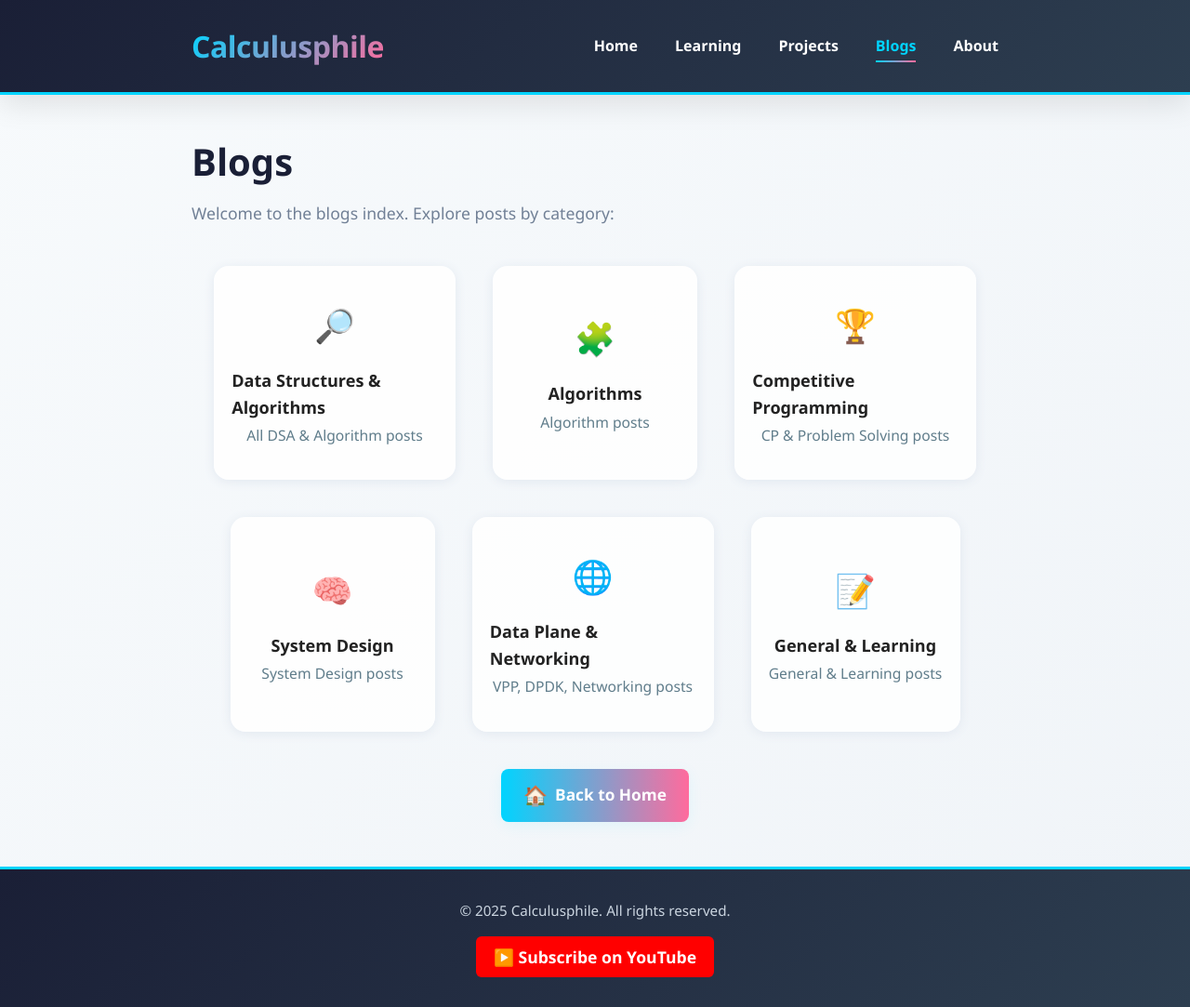
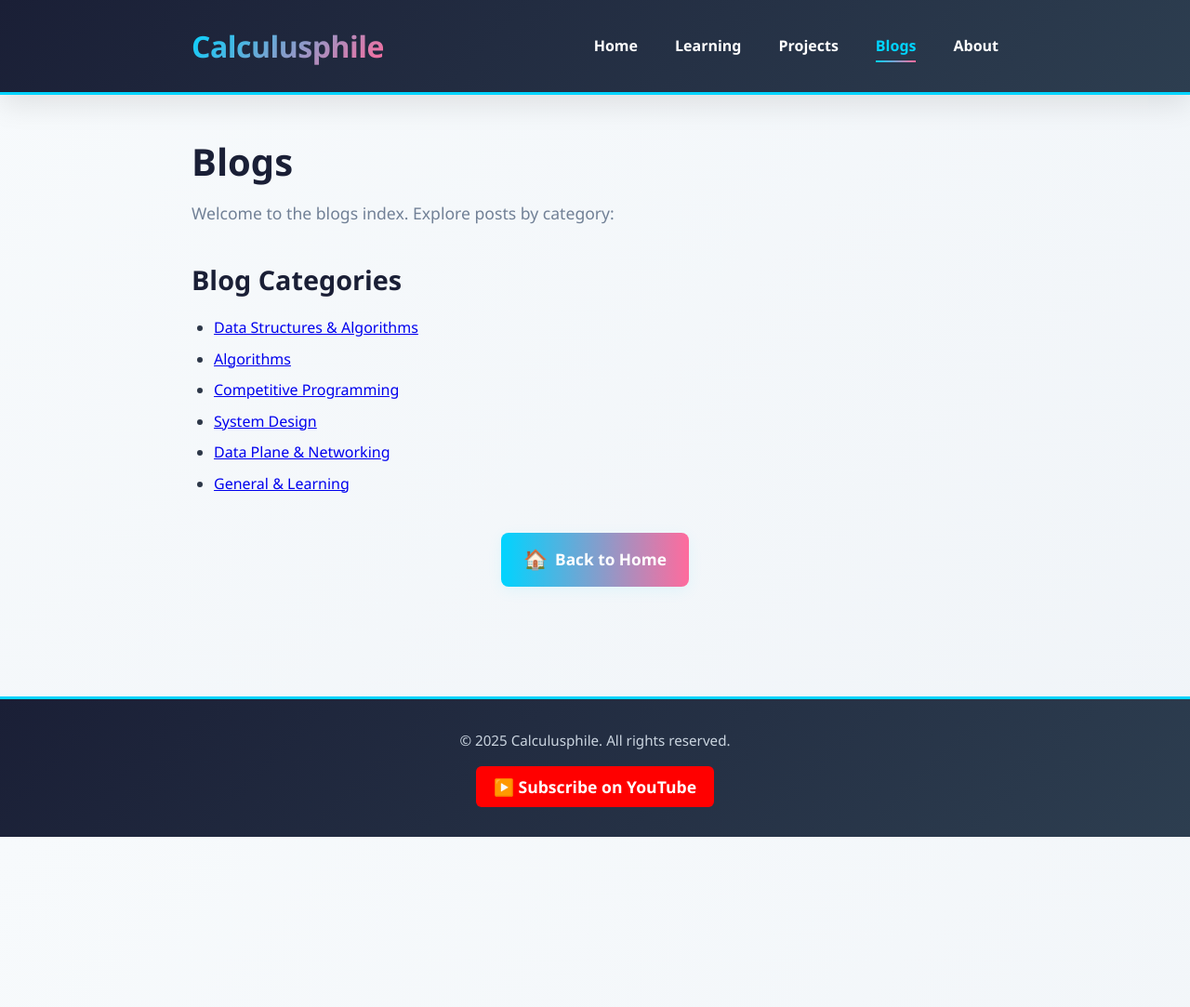
Before and after one commit to calculusphile/calculusphile.github.io, a Jekyll site: the page built from blogs/index.md, in a window 1280 px wide. Shown: the whole page at 93% size. Built offline with Jekyll 4.4.1, drawn with Linux system fonts in a browser that asks for light colours; after the commit the page ends 900 px from its top, so only the background shows below that.

Commit message:
Refactor blog index to simplify category display and remove unnecessary HTML structure

```diff
--- a/blogs/index.md
+++ b/blogs/index.md
@@ -10,40 +10,15 @@ permalink: /blogs/
 
 Welcome to the blogs index. Explore posts by category:
 
-<div class="section-divider"></div>
 
-<div class="category-list" style="display:flex;flex-wrap:wrap;gap:2.5rem 2.5rem;justify-content:center;margin:2.5rem 0 2.5rem 0;">
-  <a href="{{ '/blogs/dsa/' | relative_url }}" class="category-card" style="display:flex;flex-direction:column;align-items:center;justify-content:center;min-width:220px;max-width:260px;padding:2.2rem 1.2rem;background:rgba(255,255,255,0.88);border-radius:16px;box-shadow:0 2px 12px #e2e8f0;transition:transform 0.15s,box-shadow 0.15s;text-decoration:none;color:#222;position:relative;overflow:hidden;">
-    <span style="font-size:2.2rem;">🔎</span>
-    <span style="font-size:1.13rem;font-weight:700;margin:1.1rem 0 0.2rem 0;">Data Structures & Algorithms</span>
-    <span style="color:#607d8b;font-size:0.98rem;">All DSA & Algorithm posts</span>
-  </a>
-  <a href="{{ '/blogs/algorithms/' | relative_url }}" class="category-card" style="display:flex;flex-direction:column;align-items:center;justify-content:center;min-width:220px;max-width:260px;padding:2.2rem 1.2rem;background:rgba(255,255,255,0.88);border-radius:16px;box-shadow:0 2px 12px #e2e8f0;transition:transform 0.15s,box-shadow 0.15s;text-decoration:none;color:#222;position:relative;overflow:hidden;">
-    <span style="font-size:2.2rem;">🧩</span>
-    <span style="font-size:1.13rem;font-weight:700;margin:1.1rem 0 0.2rem 0;">Algorithms</span>
-    <span style="color:#607d8b;font-size:0.98rem;">Algorithm posts</span>
-  </a>
-  <a href="{{ '/blogs/competitive-programming/' | relative_url }}" class="category-card" style="display:flex;flex-direction:column;align-items:center;justify-content:center;min-width:220px;max-width:260px;padding:2.2rem 1.2rem;background:rgba(255,255,255,0.88);border-radius:16px;box-shadow:0 2px 12px #e2e8f0;transition:transform 0.15s,box-shadow 0.15s;text-decoration:none;color:#222;position:relative;overflow:hidden;">
-    <span style="font-size:2.2rem;">🏆</span>
-    <span style="font-size:1.13rem;font-weight:700;margin:1.1rem 0 0.2rem 0;">Competitive Programming</span>
-    <span style="color:#607d8b;font-size:0.98rem;">CP & Problem Solving posts</span>
-  </a>
-  <a href="{{ '/blogs/system-design/' | relative_url }}" class="category-card" style="display:flex;flex-direction:column;align-items:center;justify-content:center;min-width:220px;max-width:260px;padding:2.2rem 1.2rem;background:rgba(255,255,255,0.88);border-radius:16px;box-shadow:0 2px 12px #e2e8f0;transition:transform 0.15s,box-shadow 0.15s;text-decoration:none;color:#222;position:relative;overflow:hidden;">
-    <span style="font-size:2.2rem;">🧠</span>
-    <span style="font-size:1.13rem;font-weight:700;margin:1.1rem 0 0.2rem 0;">System Design</span>
-    <span style="color:#607d8b;font-size:0.98rem;">System Design posts</span>
-  </a>
-  <a href="{{ '/blogs/data-plane/' | relative_url }}" class="category-card" style="display:flex;flex-direction:column;align-items:center;justify-content:center;min-width:220px;max-width:260px;padding:2.2rem 1.2rem;background:rgba(255,255,255,0.88);border-radius:16px;box-shadow:0 2px 12px #e2e8f0;transition:transform 0.15s,box-shadow 0.15s;text-decoration:none;color:#222;position:relative;overflow:hidden;">
-    <span style="font-size:2.2rem;">🌐</span>
-    <span style="font-size:1.13rem;font-weight:700;margin:1.1rem 0 0.2rem 0;">Data Plane & Networking</span>
-    <span style="color:#607d8b;font-size:0.98rem;">VPP, DPDK, Networking posts</span>
-  </a>
-  <a href="{{ '/blogs/general/' | relative_url }}" class="category-card" style="display:flex;flex-direction:column;align-items:center;justify-content:center;min-width:220px;max-width:260px;padding:2.2rem 1.2rem;background:rgba(255,255,255,0.88);border-radius:16px;box-shadow:0 2px 12px #e2e8f0;transition:transform 0.15s,box-shadow 0.15s;text-decoration:none;color:#222;position:relative;overflow:hidden;">
-    <span style="font-size:2.2rem;">📝</span>
-    <span style="font-size:1.13rem;font-weight:700;margin:1.1rem 0 0.2rem 0;">General & Learning</span>
-    <span style="color:#607d8b;font-size:0.98rem;">General & Learning posts</span>
-  </a>
-</div>
+## Blog Categories
+
+- [Data Structures & Algorithms]({{ '/blogs/dsa/' | relative_url }})
+- [Algorithms]({{ '/blogs/algorithms/' | relative_url }})
+- [Competitive Programming]({{ '/blogs/competitive-programming/' | relative_url }})
+- [System Design]({{ '/blogs/system-design/' | relative_url }})
+- [Data Plane & Networking]({{ '/blogs/data-plane/' | relative_url }})
+- [General & Learning]({{ '/blogs/general/' | relative_url }})
 
 
 <div style="text-align:center;margin-top:2.5rem;">
```
